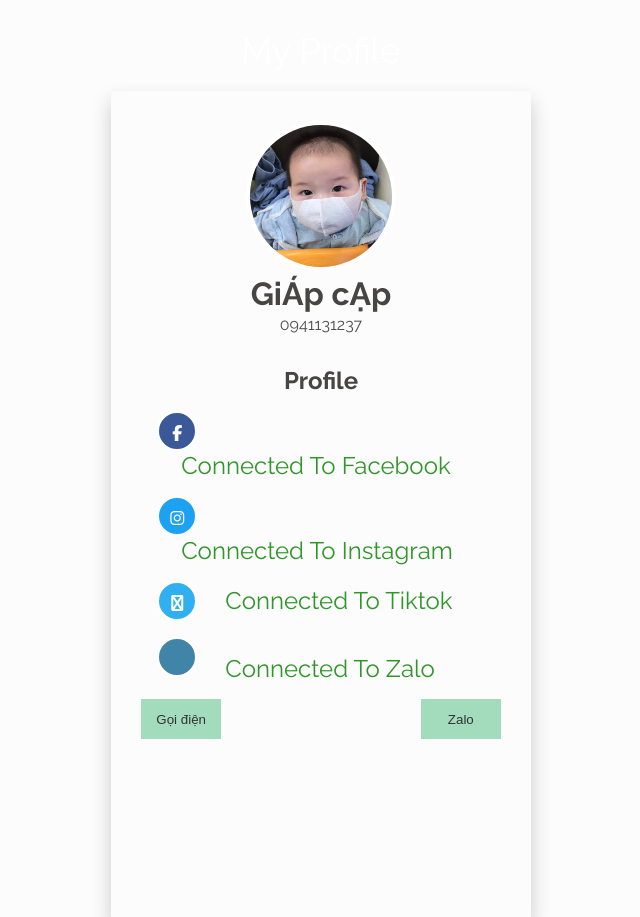
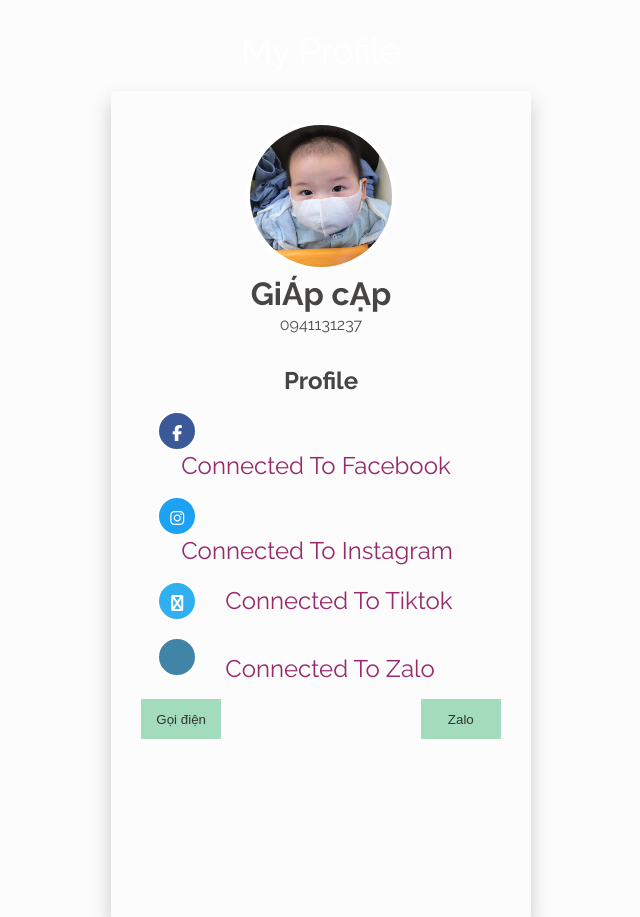
Before and after one commit to minhuy102/gcard, a plain HTML site: page index.html in a window 1280 px wide. Shown: the top 917 px of the page, without its empty margins (319-959 px from the left). Drawn offline with Linux system fonts and the light colour scheme.

Commit message:
Add files via upload

```diff
--- a/css/style.css
+++ b/css/style.css
@@ -196,7 +196,7 @@ h1 {
 	background:none;
 }
 .social ul li a p{
-    color: #31962a;
+    color: #962a6b;
     font-size: 24px;
     margin: 0 0 0 1em;
     font-weight: 400;
```
